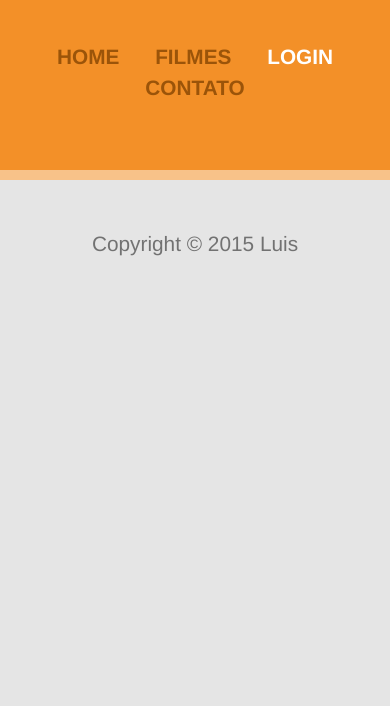
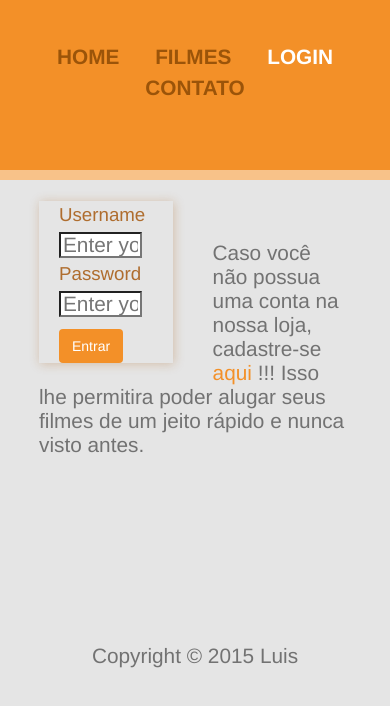
Before and after one commit to LuisInCamargo/MovieRent, a plain HTML site: page login.html in a window 390 px wide. Drawn offline with nearby package versions, Linux system fonts and the light colour scheme.

Commit message:
Login Completo/ Responsividade Não feita

```diff
--- a/css/main.css
+++ b/css/main.css
@@ -6,7 +6,6 @@ body{
 	font: 1.3em/1.5 "Helvetica Neue", Helvetica, Arial, sans-serif;
 }
 p{
-	text-align: center;
 	line-height: normal;
 	color: rgba(0,0,0,.5);
 }
@@ -15,6 +14,7 @@ a {
 	text-decoration: none;
 }
 
+/***************************** INICIO HOME *****************************************/
 /***** HEADER *****/
 .header{
 	width: 100%;
@@ -108,11 +108,92 @@ img{
 	padding: auto auto;
 	margin: auto;
 }
+/***************************** FIM HOME ********************************************/
 
+/***************************** INICIO LOGIN ****************************************/
+
+.right-border{
+	height: 100%;
+	box-shadow: 1px 1px 10px rgba(168, 95, 26, 0.3);
+	height: 100%;
+	margin-right: 40px;
+}
+
+.wrapper{
+	width: 80%;
+	margin-top: 10px;
+	margin: 0 auto;
+}
+.loginCuenta{
+	float: left;
+	width: 30%;
+
+	padding: 0 20px;
+}
+
+.loginCadastro{
+	margin: 0 auto;
+
+}
+.labelForm{
+	display: table;
+	color: rgba(168, 95, 26, 0.9);
+	font-size: 0.9em;
+}
+input{
+	height: 20px;
+	width: 80%;
+	background: white;
+}
+
+.buttonSubmit{
+	color: #fff;
+	background-color: rgb(243, 144, 40);
+	border-color: #2e6da4;
+	display: inline-block;
+	padding: 6px 12px;
+	margin-bottom: 0;
+	font-size: 14px;
+	font-weight: 400;
+	line-height: 1.42857143;
+	text-align: center;
+	white-space: nowrap;
+	vertical-align: middle;
+	-ms-touch-action: manipulation;
+	touch-action: manipulation;
+	cursor: pointer;
+	-webkit-user-select: none;
+	-moz-user-select: none;
+	-ms-user-select: none;
+	user-select: none;
+	background-image: none;
+	border: 1px solid transparent;
+	border-radius: 4px;
+	margin-top: 10px;
+}
+
+.buttonSubmit:hover{
+	background: orange;
+}
+.loginCadastro_Text{
+	padding-top: 40px;
+	padding-bottom: 46px;
+}
+
+
+
+
+
+
+
+
+
+/***************************** INICIO LOGIN ****************************************/
 .footer{
 	padding-top: 100px;
-	color: rgba(0,0,0,.3);
+	color: rgba(0,0,0,.2);
 	clear: both;
+	text-align: center;
 }
 
 /***** Pseudo-classes ****/
--- a/css/responsive.css
+++ b/css/responsive.css
@@ -1,6 +1,7 @@
 /************************** DESKTOP **************************/
 @media screen and(min-width: 878px) and (max-width: 1200px){
 
+ /************* HOME *************/
  	.main-box{
  		width: 80%;
  	}
@@ -16,6 +17,8 @@
 
 /************************** TABLET **************************/
 @media screen and(max-width: 878px) {
+
+/************* HOME *************/
  	.main-box{
  		width: 80%;
  	}
@@ -28,6 +31,7 @@
 /************************** MOBILE_TELA_MAIOR **************************/
 @media screen and(max-width: 775px) {
 
+/************* HOME *************/
  	.main-box{
  		width: 95%;
 	}
@@ -50,6 +54,8 @@
 
 /************************** MOBILE_TELA_NORMAL **************************/
 @media screen and(max-width: 640px) {
+
+/************* HOME *************/
     p{
     	font-size: 0.74em;
     }
--- a/login.html
+++ b/login.html
@@ -12,7 +12,7 @@
   <body>
 
     <header class="header">
-    <nav class="nav">
+      <nav class="nav">
         <ul class= "menu-list">
           <a href="index.html"><li class ="menu-link ">Home</li></a>
           <a href="filmes.html"><li class ="menu-link" >Filmes </li></a>
@@ -20,31 +20,29 @@
           <a href="contact.html"><li class ="menu-link">Contato</li></a>
         </ul>
       </nav>
-
-      <form></form>
-<!--
-      <div class ="search_Box">
-        <input id ="inputBusca" type="text" placeholder="Search Here" name="busca">
-        <button id="buttonBuscar">Buscar</button>
-      </div>
     </header>
 
-   Aside bar
-    <div class = "side-bar-box">
-    <p id ="side-bar-title"> Recent News </p>
-    <ul class =" side-bar-list top-border">
-        <li class="side-bar-link">I Workshop Latino-Americano de GPU Computing</li>
-        <li class="side-bar-link">SBGames 2010</li>
-      </ul>
+    <div class="wrapper">
+        <section class="loginCuenta right-border">
+          <form action="post" class="">
+            <div>
+              <label class="labelForm" for="username">Username</label>
+              <input type="text" placeholder="Enter your username" id="username">
+            </div>
+            <div>
+              <label class="labelForm" for="password">Password</label>
+              <input type="password" placeholder="Enter your password" id="password">
+            </div>
+            <button class="buttonSubmit">Entrar</button>
+          </form>
+        </section>
+
+        <section class="loginCadastro">
+          <p class="loginCadastro_Text"> Caso você não possua uma conta na nossa loja, cadastre-se <a href="createAccount.html">aqui</a>  !!!
+              Isso lhe permitira poder alugar seus filmes de um jeito rápido e nunca visto antes.
+          </p>
+        </section>
     </div>
-
-    <div class="main-box">
-      <!-- Main text
-      <a href="index.html"> <img src="img/niteroi-header.jpg"></a>
-      <a href="index.html"> <img src="img/medialab-logo.jpg"></a>
-      <a href="index.html"> <img src="img/header-image.jpg"></a>
-      <a href="index.html"> <img src="img/header-image.png"></a>
-  </div>-->
 
     <footer class="footer">
       <p>Copyright &copy; 2015 Luis</p>
```
